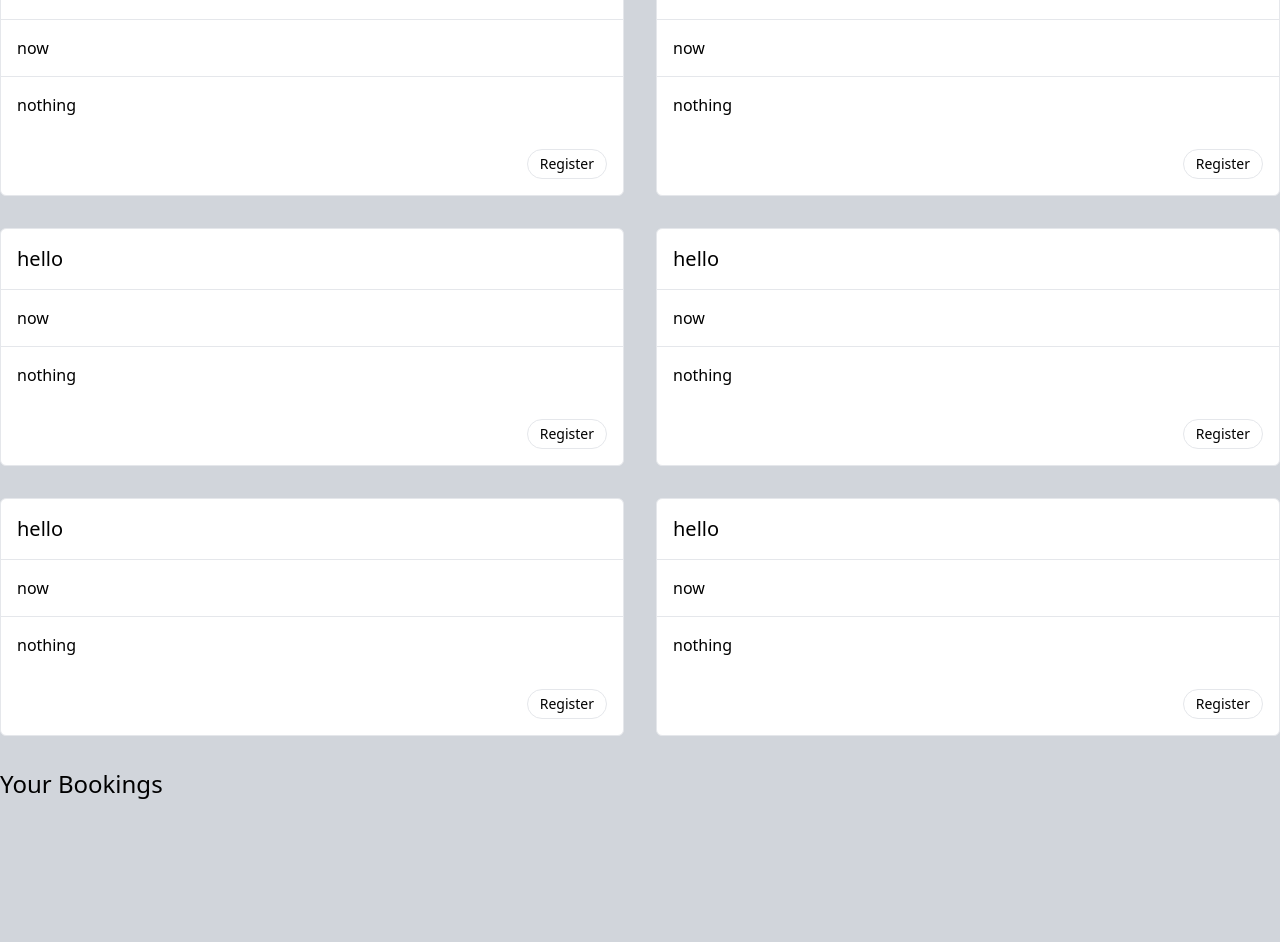
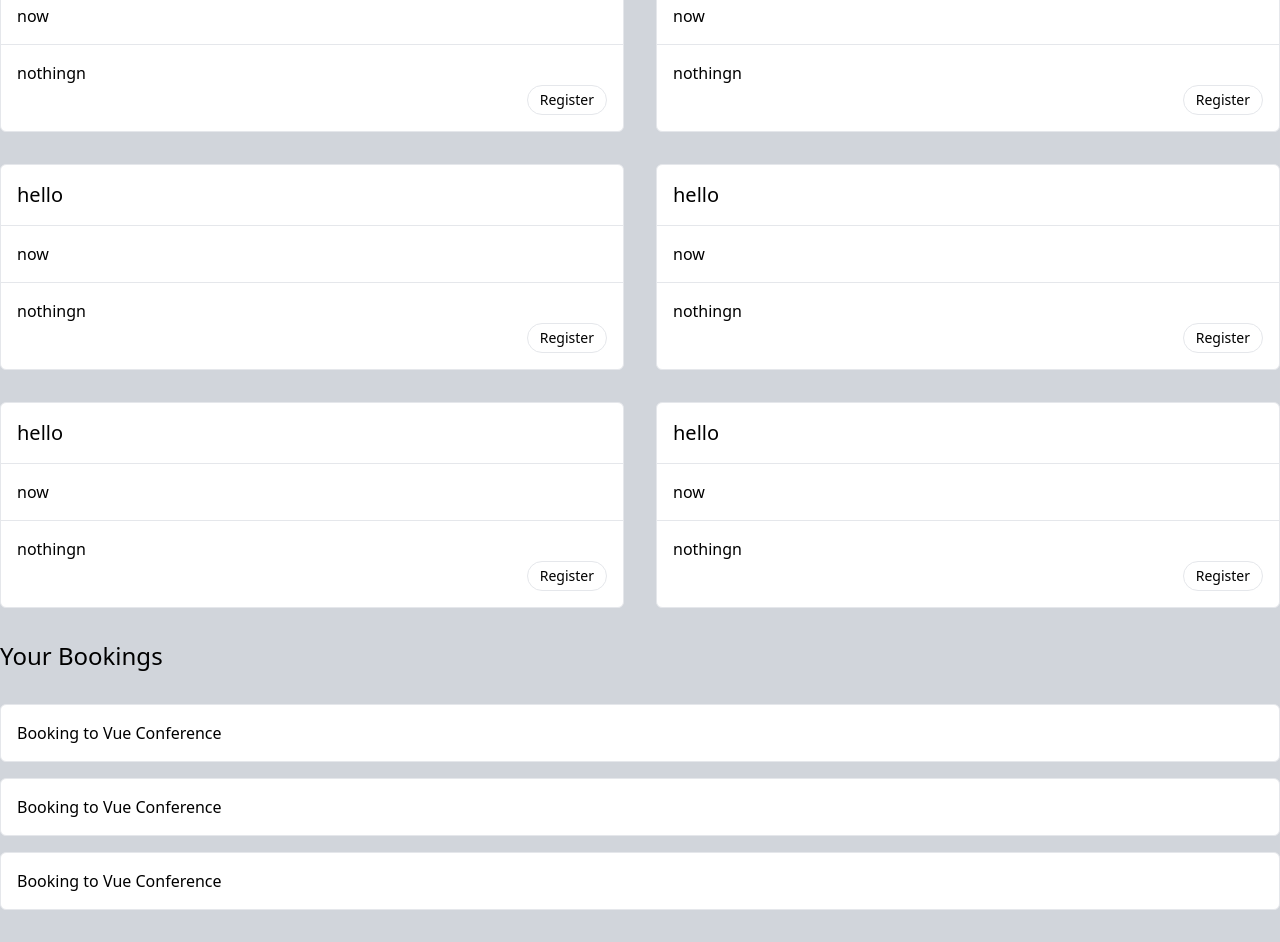
Before and after one commit to NimeshBhevan/vue-event-booking, a Vue app: page / in a window 1280 px wide. Shown: the part 480-1422 px from the top of the page. Before the commit the page ends 1312 px from the top, so only its background shows below. Built offline with nearby package versions, Linux system fonts and the light colour scheme.

Commit message:
cards-sections-using slots

```diff
--- a/src/App.vue
+++ b/src/App.vue
@@ -3,12 +3,23 @@
     <h1 class="text-4xl font-medium">Event Booking App</h1>
     <h2 class="text-2xl font-medium">All Events</h2>
     <section class="grid grid-cols-2 gap-8">
-      <EventCard v-for="i in 8" :key="i" title="hello" when="now" description="nothing" @click="console.log('registered')"/>
+      <EventCard
+        v-for="i in 8"
+        :key="i"
+        title="hello"
+        when="now"
+        description="nothing"
+        @register="console.log('registered')"
+      />
     </section>
     <h2 class="text-2xl font-medium">Your Bookings</h2>
+    <section class="grid grid-cols-1 gap-4">
+      <BookingItem v-for="i in 3" :key="i"></BookingItem>
+    </section>
   </main>
 </template>
 
 <script setup>
+import BookingItem from './components/BookingItem.vue';
 import EventCard from './components/EventCard.vue';
 </script>
--- /dev/null
+++ b/src/components/BookingItem.vue
@@ -0,0 +1,10 @@
+<template>
+  <SectionCard>
+    Booking to Vue Conference
+  </SectionCard>
+</template>
+
+
+<script setup>
+import SectionCard from './SectionCard.vue';
+</script>
--- a/src/components/EventCard.vue
+++ b/src/components/EventCard.vue
@@ -1,18 +1,19 @@
 <template>
-  <div class="border border-gray-200 bg-white rounded-md">
-    <h3 class="p-4 font-medium text-xl border-b border-gray-200">{{ title }}</h3>
-    <p class="p-4 border-b border-gray-200">{{ when }}</p>
-    <p class="p-4">{{ description }}</p>
-    <section class="flex justify-end p-4">
-      <RegisterButton label="Register" @click="$emit('register')">
-        Register
-      </RegisterButton>
-    </section>
-  </div>
+  <SectionCard>
+    <template #header>{{ title }}</template>
+    {{ when }}
+    <template #footer>
+      <p>{{ description }}n</p>
+      <div class="flex justify-end">
+        <RegisterButton @click="$emit('register')">Register</RegisterButton>
+      </div>
+    </template>
+  </SectionCard>
 </template>
 
 <script setup>
 import RegisterButton from './RegisterButton.vue';
+import SectionCard from './SectionCard.vue';
 
 defineProps({
   title: String,
--- /dev/null
+++ b/src/components/RoundedCard.vue
@@ -0,0 +1,5 @@
+<template>
+  <div class="border border-gray-200 bg-white rounded-md">
+    <slot></slot>
+  </div>
+</template>
--- /dev/null
+++ b/src/components/SectionCard.vue
@@ -0,0 +1,19 @@
+<template>
+  <RoundedCard>
+    <h3 v-if="$slots.header" class="p-4 font-medium text-xl border-b border-gray-200">
+      <slot name="header"></slot>
+    </h3>
+
+    <div v-if="$slots.default" :class="{'p-4' : true, 'border-b border-gray-200': $slots.footer}">
+      <slot></slot>
+    </div>
+
+    <div v-if="$slots.footer" class="p-4">
+      <slot name="footer"></slot>
+    </div>
+  </RoundedCard>
+</template>
+
+<script setup>
+import RoundedCard from './RoundedCard.vue';
+</script>
```
